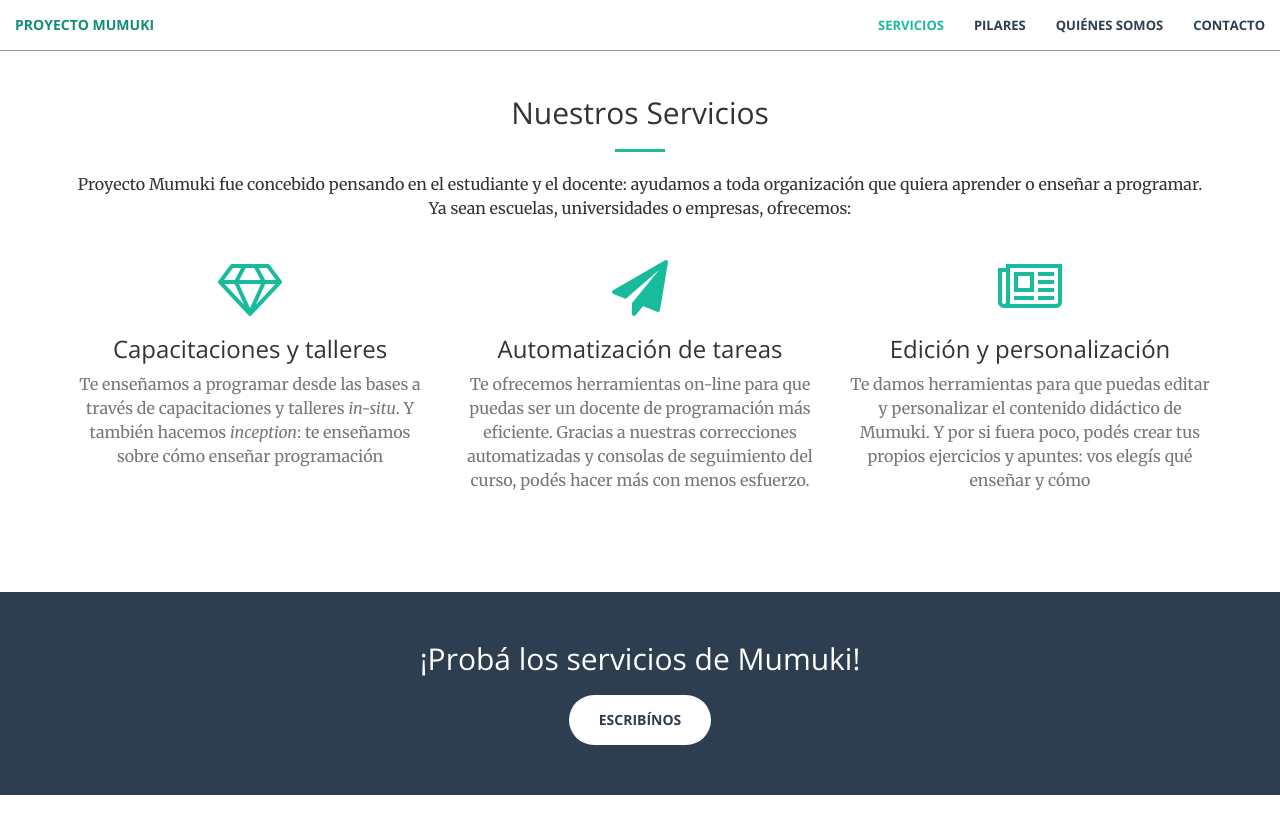
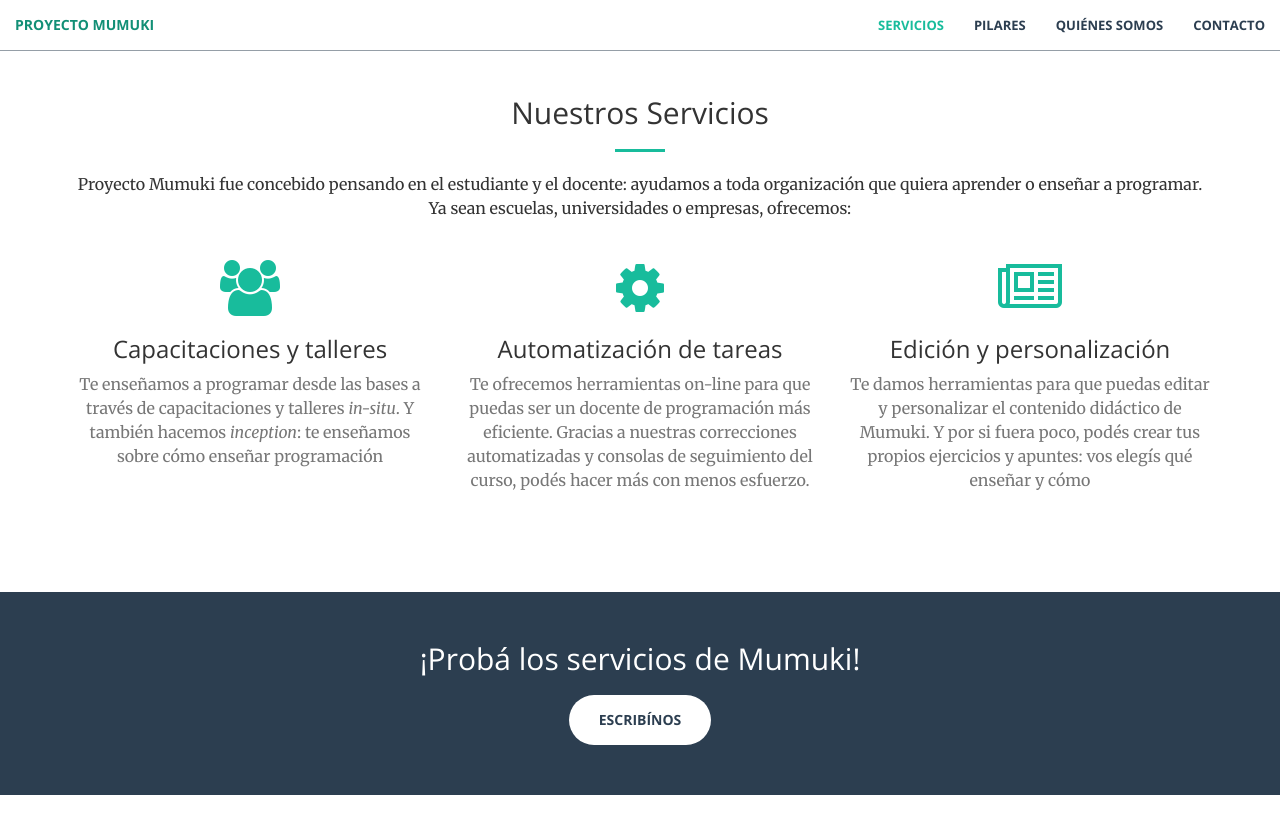
Before and after one commit to mumuki/mumuki.github.io, a Jekyll site: the page built from index.html, in a window 1280 px wide and 900 px high, scrolled down 904 px. Shown: the top 834 px of the window. Built offline with Jekyll 4.4.1, drawn with Linux system fonts in a browser that asks for light colours; the list of posts is cut into pages by our own code.

Commit message:
Changing icons

```diff
--- a/_includes/services.html
+++ b/_includes/services.html
@@ -12,14 +12,14 @@
         <div class="row">
             <div class="col-lg-4 col-md-6 text-center">
                 <div class="service-box">
-                    <i class="fa fa-4x fa-diamond wow bounceIn text-primary"></i>
+                    <i class="fa fa-4x fa-group wow bounceIn text-primary"></i>
                     <h3>Capacitaciones y talleres</h3>
                     <p class="text-muted">Te enseñamos a programar desde las bases a través de capacitaciones y talleres <em>in-situ</em>. Y también hacemos <em>inception</em>: te enseñamos sobre cómo enseñar programación</p>
                 </div>
             </div>
             <div class="col-lg-4 col-md-6 text-center">
                 <div class="service-box">
-                    <i class="fa fa-4x fa-paper-plane wow bounceIn text-primary" data-wow-delay=".1s"></i>
+                    <i class="fa fa-4x fa-cog wow bounceIn text-primary" data-wow-delay=".1s"></i>
                     <h3>Automatización de tareas</h3>
                     <p class="text-muted">Te ofrecemos herramientas on-line para que puedas ser un docente de programación más eficiente. Gracias a nuestras correcciones automatizadas y consolas de seguimiento del curso, podés hacer más con menos esfuerzo.</p>
                 </div>
```
